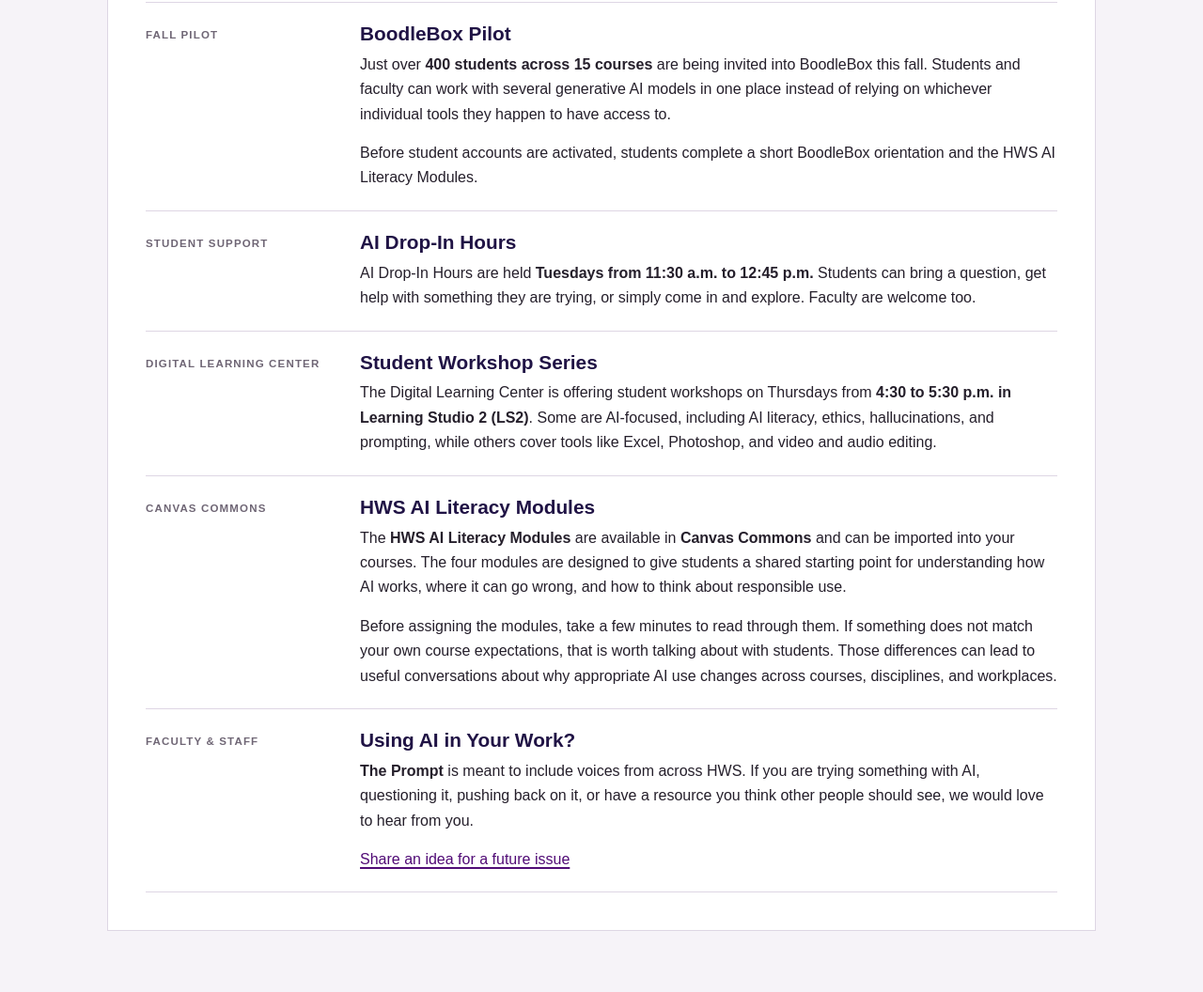
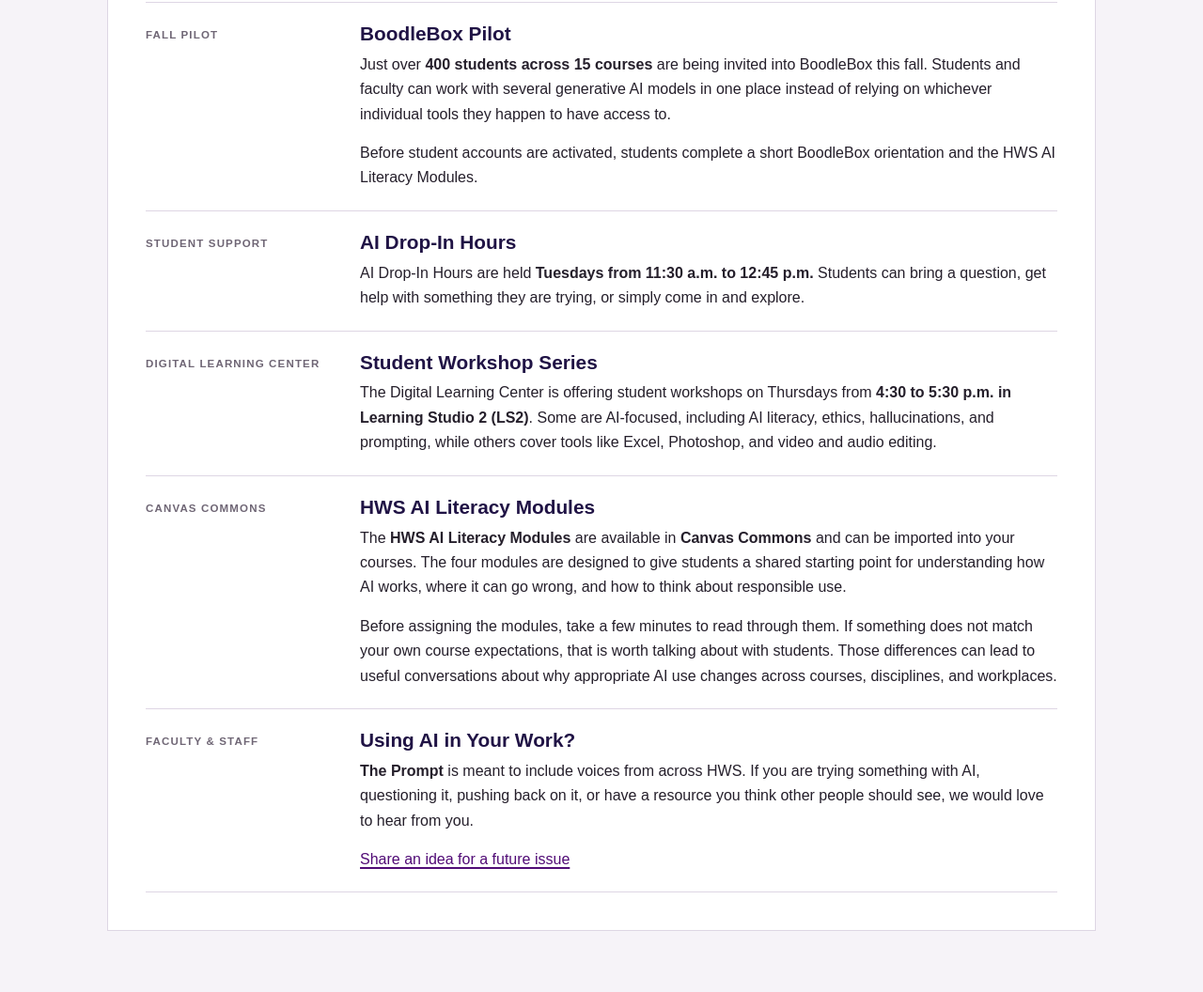
Before and after one commit to sjgobe/The-Prompt, a plain HTML site: page issue-2/index.html in a window 1280 px wide. Shown: the part 1824-2880 px from the top of the page at 94% size. Drawn offline with Linux system fonts and the light colour scheme.

Commit message:
Update index.html

```diff
--- a/issue-2/index.html
+++ b/issue-2/index.html
@@ -844,7 +844,7 @@
           <span class="tag">Student Support</span>
           <div>
             <h3>AI Drop-In Hours</h3>
-            <p class="no-bottom">AI Drop-In Hours are held <strong>Tuesdays from 11:30 a.m. to 12:45 p.m.</strong> Students can bring a question, get help with something they are trying, or simply come in and explore. Faculty are welcome too.</p>
+            <p class="no-bottom">AI Drop-In Hours are held <strong>Tuesdays from 11:30 a.m. to 12:45 p.m.</strong> Students can bring a question, get help with something they are trying, or simply come in and explore. </p>
           </div>
         </article>
 
```
